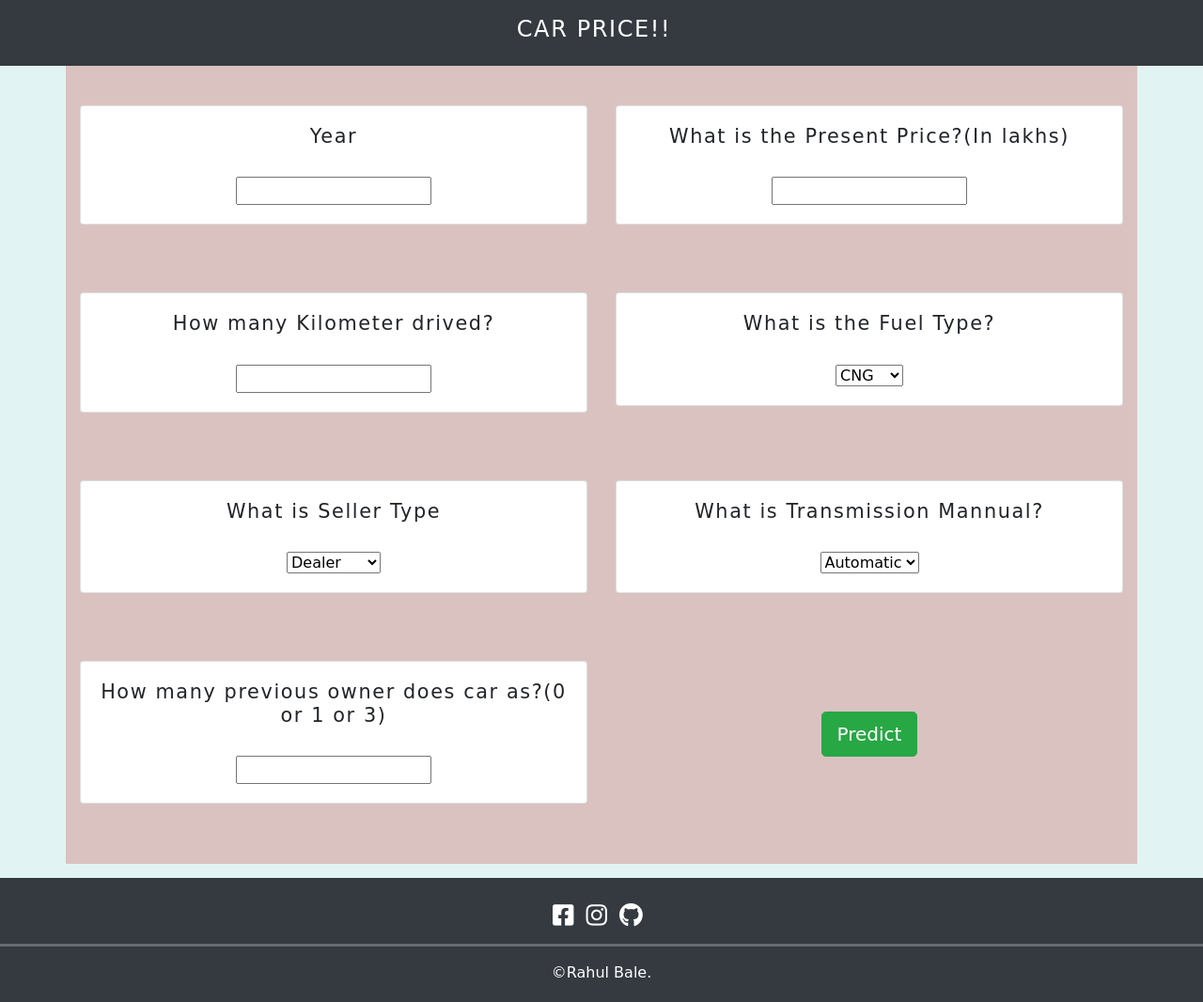
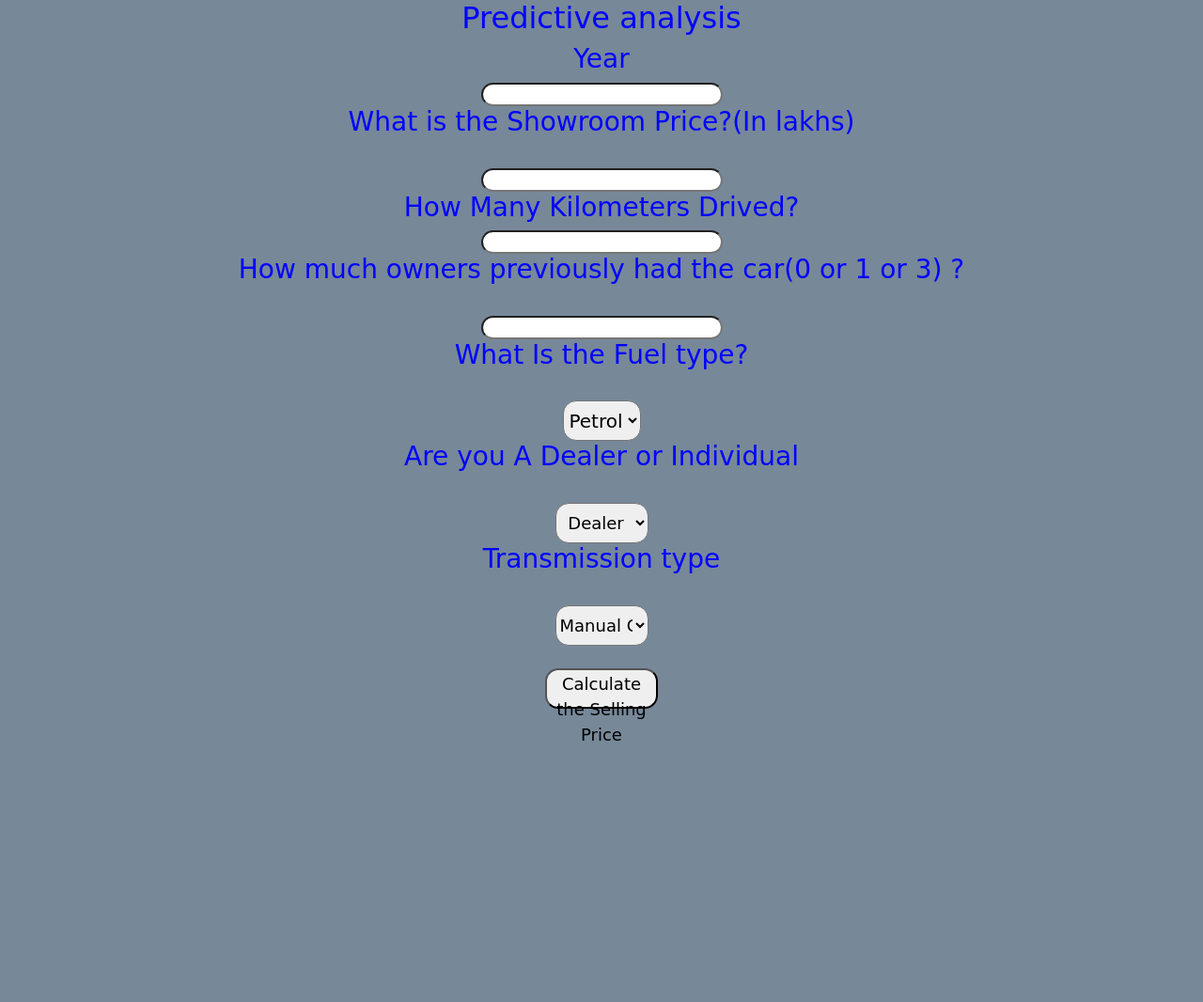
Before and after one commit to rahulbale/Car-Price-Prediction, a Python web app: template template/index.html in a window 1280 px wide. Shown: the whole page at 94% size. After the commit the page ends 788 px from the top, so only its background shows below. Run offline with Jinja, Linux system fonts and the light colour scheme; the template is opened without the code that fills it, so the values that code supplies are empty.

Commit message:
Update index.html

```diff
--- a/template/index.html
+++ b/template/index.html
@@ -20,144 +20,153 @@
 
 
 </head>
-
 <body>
 
-<!-- As a heading -->
-<nav class="navbar navbar-dark bg-dark fixed-top">
-    <div class="container-fluid">
-        <div class="navbar-header">
-            <h1 class="navbar-brand">Car PRICE!!</h1>
-            <div class="heading-underline"></div>
-        </div>
-    </div>
-</nav>
-
-<div class="container text-center">
-    <form action="{{ url_for('predict')}}" method="post">
-        <div class="row">
-
-            <div class="col-sm-6">
-                <div class="card">
-                    <div class="card-body">
-                        <h5 class="card-title">Year</h5>
-
-                        <input name="Year" id="Year" required="required">
-                    </div>
-                </div>
-            </div>
-            <div class="col-sm-6">
-                <div class="card">
-                    <div class="card-body">
-                        <h5 class="card-title">What is the Present Price?(In lakhs)</h5>
-                        <input name="Present_Price" id="Present_Price" required="required">
-                    </div>
-                </div>
-            </div>
-        </div>
+    <div style="color:blue">
+        <form action="{{ url_for('predict')}}" method="post">
+            <h2>Predictive analysis</h2>
+            <h3>Year</h3>
+            <input id="first" name="Year" type="number ">
+            <h3>What is the Showroom Price?(In lakhs)</h3><br><input id="second" name="Present_Price" required="required">
+            <h3>How Many Kilometers Drived?</h3><input id="third" name="Kms_Driven" required="required">
+            <h3>How much owners previously had the car(0 or 1 or 3) ?</h3><br><input id="fourth" name="Owner" required="required">
+            <h3>What Is the Fuel type?</h3><br><select name="Fuel_Type_Petrol" id="fuel" required="required">
+                <option value="Petrol">Petrol</option>
+                <option value="Diesel">Diesel</option>
+                <option value="Diesel">CNG</option>
+            </select>
+            <h3>Are you A Dealer or Individual</h3><br><select name="Seller_Type_Individual" id="resea" required="required">
+                <option value="Dealer">Dealer</option>
+                <option value="Individual">Individual</option>
+            </select>
+            <h3>Transmission type</h3><br><select name="Transmission_Mannual" id="research" required="required">
+                <option value="Mannual">Manual Car</option>
+                <option value="Automatic">Automatic Car</option>
+            </select>
+            <br><br><button id="sub" type="submit ">Calculate the Selling Price</button>
+            <br>
 
 
-            <br>
-            <br>
-            <br>
-
-        <div class="row">
-            <div class="col-sm-6">
-                <div class="card">
-                    <div class="card-body">
-                        <h5 class="card-title">How many Kilometer drived?</h5>
-                        <input name="Kms_Driven" id="Kms_Driven" required="required">
-                    </div>
-                </div>
-            </div>
-                <div class="col-sm-6">
-                    <div class="card">
-                        <div class="card-body">
-                            <h5 class="card-title">What is the Fuel Type?</h5>
-                            <select name="Fuel_Type" id="Fuel_Type" required="required">
-                                <option value="0">CNG</option>
-                                <option value="1">Diesel</option>
-                                <option value="2">Petrol</option>
-                            </select>
-                        </div>
-                    </div>
-                </div>
-            </div>
-
-            <br>
-            <br>
-            <br>
-
-        <div class="row">
-            <div class="col-sm-6">
-                <div class="card">
-                    <div class="card-body">
-                        <h5 class="card-title">What is Seller Type</h5>
-                        <select name="Seller_Type" id="Seller_Type" required="required">
-                            <option value="0">Dealer</option>
-                            <option value="1">Individual</option>
-                        </select>
-                    </div>
-                </div>
-            </div>
-            <div class="col-sm-6">
-                <div class="card">
-                    <div class="card-body">
-                        <h5 class="card-title">What is Transmission Mannual?</h5>
-                        <select name="Transmission_Mannual" id="Transmission_Mannual" required="required">
-                            <option value="0">Automatic</option>
-                            <option value="1">Manual</option>
-                        </select>
-                    </div>
-                </div>
-            </div>
-        </div>
-
-        <br>
-        <br>
-        <br>
-
-        <div class="row">
-            <div class="col-sm-6">
-                <div class="card">
-                    <div class="card-body">
-                        <h5 class="card-title">How many previous owner does car as?(0 or 1 or 3)</h5>
-                        <input name="Owner" id="Owner" required="required">
-                    </div>
-                </div>
-            </div>
-            <div class="col-sm-6">
-                <div class="vertical-center">
-                     <button type="submit" value="Submit" class="btn btn-success btn-lg">Predict</button>
-                </div>
-            </div>
-        </div>
-    </form>
-
-        <br>
-        <br>
 
 
-</div>
+        </form>
 
 
-     <!---- Starting footer ----->
-    <footer>
-        <div class="row justify-content-center">
-            <div class="col-md-5 text-center">
-                <a href="https://www.facebook.com/rj.rock.5074" target="_blank"><i class="fab fa-facebook-square"></i></a>
-                <a href="https://www.instagram.com/_rahulbale_/" target="_blank"><i class="fab fa-instagram"></i></a>
-                <a href="https://github.com/rahulbale?tab=repositories" target="_blank"><i class="fab fa-github"></i></a>
-            </div>
-            <hr class="socket">
-                &copy;Rahul Bale.
-            </div>
-    </footer>
 
-    <script src="https://code.jquery.com/jquery-3.5.1.slim.min.js" integrity="sha384-DfXdz2htPH0lsSSs5nCTpuj/zy4C+OGpamoFVy38MVBnE+IbbVYUew+OrCXaRkfj" crossorigin="anonymous"></script>
-    <script src="https://cdn.jsdelivr.net/npm/popper.js@1.16.1/dist/umd/popper.min.js" integrity="sha384-9/reFTGAW83EW2RDu2S0VKaIzap3H66lZH81PoYlFhbGU+6BZp6G7niu735Sk7lN" crossorigin="anonymous"></script>
-    <script src="https://cdn.jsdelivr.net/npm/bootstrap@4.5.3/dist/js/bootstrap.min.js" integrity="sha384-w1Q4orYjBQndcko6MimVbzY0tgp4pWB4lZ7lr30WKz0vr/aWKhXdBNmNb5D92v7s" crossorigin="anonymous"></script>
+        <br><br><h3>{{ prediction_text }}<h3>
+    </div>
 
+
+
+
+    <style>
+        body {
+            background-color: lightslategray;
+            text-align: center;
+            padding: 0px;
+        }
+
+        #research {
+            font-size: 18px;
+            width: 100px;
+            height: 23px;
+            top: 23px;
+        }
+
+        #box {
+            border-radius: 60px;
+            border-color: 45px;
+            border-style: solid;
+            font-family: cursive;
+            text-align: center;
+            background-color: rgb(168, 131, 61);
+            font-size: medium;
+            position: absolute;
+            width: 700px;
+            bottom: 9%;
+            height: 850px;
+            right: 30%;
+            padding: 0px;
+            margin: 0px;
+            font-size: 14px;
+        }
+
+        #fuel {
+            width: 83px;
+            height: 43px;
+            text-align: center;
+            border-radius: 14px;
+            font-size: 20px;
+        }
+
+        #fuel:hover {
+            background-color: coral;
+        }
+
+        #research {
+            width: 99px;
+            height: 43px;
+            text-align: center;
+            border-radius: 14px;
+            font-size: 18px;
+        }
+
+        #research:hover {
+            background-color: coral;
+        }
+
+        #resea {
+            width: 99px;
+            height: 43px;
+            text-align: center;
+            border-radius: 14px;
+            font-size: 18px;
+        }
+
+        #resea:hover {
+            background-color: coral;
+        }
+
+        #sub {
+            width: 120px;
+            height: 43px;
+            text-align: center;
+            border-radius: 14px;
+            font-size: 18px;
+        }
+
+        #sub:hover {
+            background-color: darkcyan;
+        }
+
+        #first {
+            border-radius: 14px;
+            height: 25px;
+            font-size: 20px;
+            text-align: center;
+        }
+
+        #second {
+            border-radius: 14px;
+            height: 25px;
+            font-size: 20px;
+            text-align: center;
+        }
+
+        #third {
+            border-radius: 14px;
+            height: 25px;
+            font-size: 20px;
+            text-align: center;
+        }
+
+        #fourth {
+            border-radius: 14px;
+            height: 25px;
+            font-size: 20px;
+            text-align: center;
+        }
+    </style>
 </body>
 
 </html>
```
